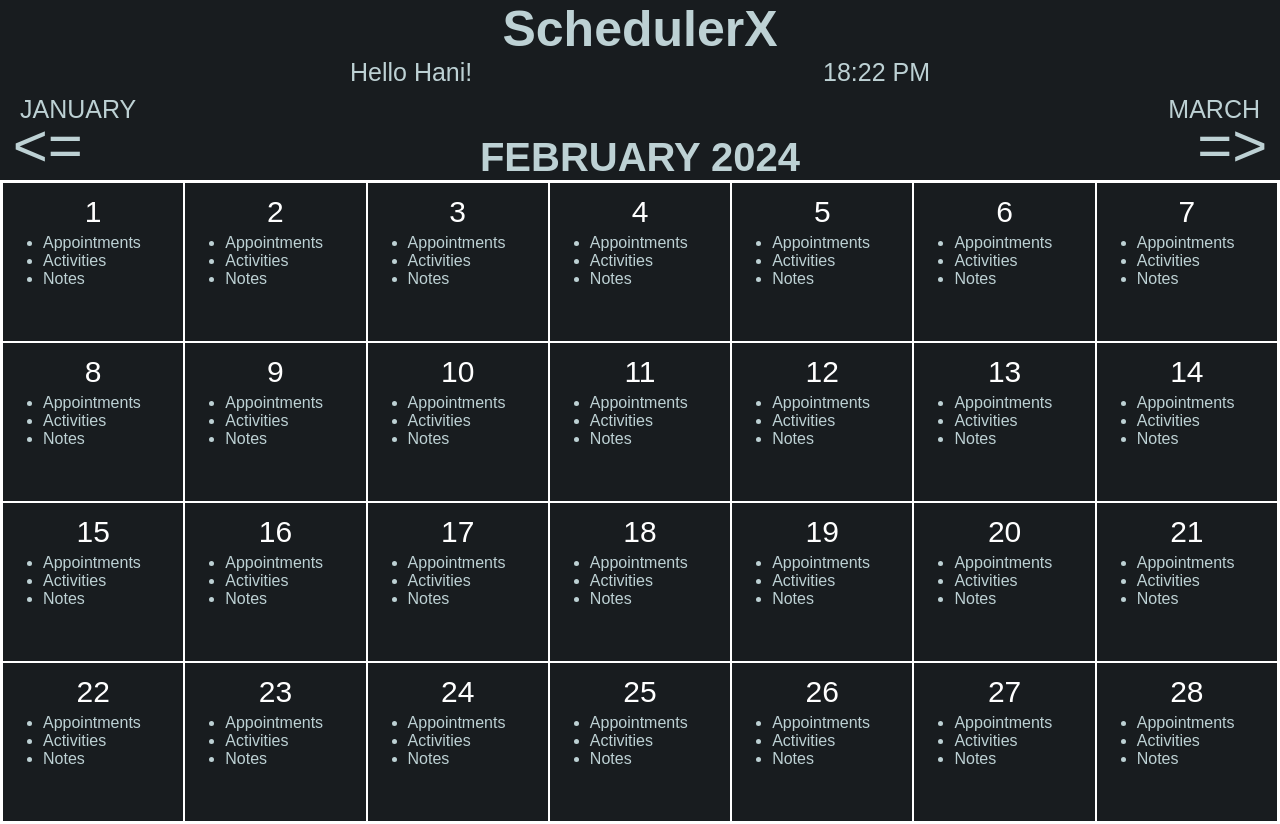
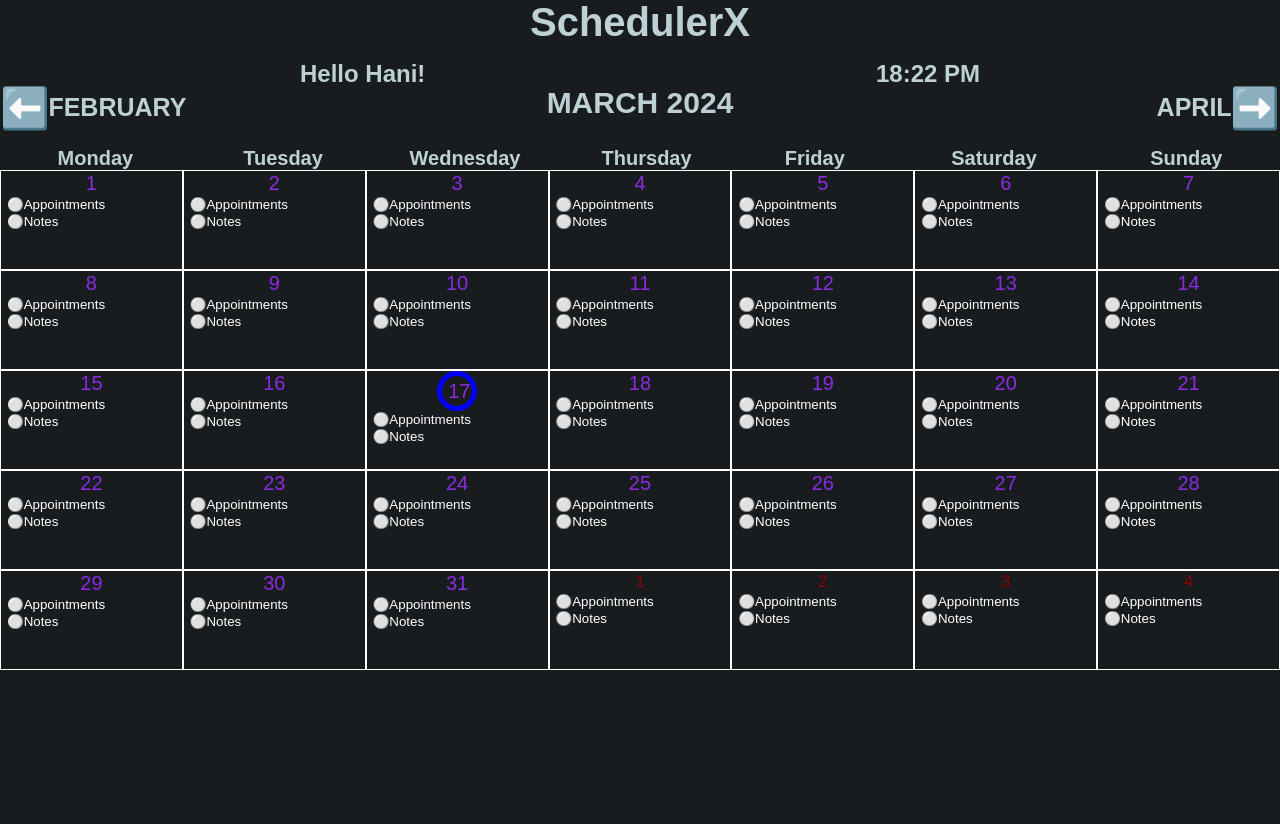
Before and after one commit to HaniOU/SchedulerX, a React (Create React App) app in the folder schedulerx_frontend/: page / in a window 1280 px wide. After the commit the page ends 800 px from the top, so only its background shows below. Built offline with nearby package versions, Linux system fonts and the light colour scheme.

Commit message:
[frontend] changed css for static website
added days and circle around current day

```diff
--- a/schedulerx_frontend/src/App.js
+++ b/schedulerx_frontend/src/App.js
@@ -1,10 +1,12 @@
 import Calendar from "./components/Calendar";
+import Head from "./components/Head";
 
 function App() {
   return (
-    <div>
+    <>
+      <Head />
       <Calendar />
-    </div>
+    </>
 
   );
 }
--- a/schedulerx_frontend/src/components/Calendar.js
+++ b/schedulerx_frontend/src/components/Calendar.js
@@ -4,10 +4,10 @@ import CalendarHead from "./CalendarHead";
 import classes from "./Calendar.module.css"
 function Calendar() {
     return (
-        <div className={classes.calendar}>
+        <>
         <CalendarHead/>
         <CalendarBody />
-        </div>
+        </>
     );
 }
 export default Calendar;
--- a/schedulerx_frontend/src/components/CalendarBody.js
+++ b/schedulerx_frontend/src/components/CalendarBody.js
@@ -1,12 +1,20 @@
 import DayElement from "./DayElement";
 import classes from "./CalendarBody.module.css"
 
-function CalendarBody(){
-    const days = Array.from({ length: 28 }, (_, i) => i + 1);
+function CalendarBody() {
+    const days = Array.from({ length: 31 }, (_, i) => i + 1);
+    for (let i = 1; i <= 4; i++) {
+        days.push(i);
+    }
 
     return (
-        <div className={classes.container}>
-            {days.map(day => <DayElement day={day} />)}
+        <div className={classes.calendarContainer}>
+            {days.map((day, i) =>
+                <DayElement
+                    day={day}
+                    currentMonth={i >= 31 ? false : true}
+                    currentDay={i === 16 && true}
+                />)}
         </div>
     );
 
--- a/schedulerx_frontend/src/components/CalendarBody.module.css
+++ b/schedulerx_frontend/src/components/CalendarBody.module.css
@@ -1,6 +1,5 @@
-.container {
+.calendarContainer {
+  height: 500px;
   display: grid;
   grid-template-columns: repeat(7,1fr);
-  border: 2px white solid;
-
 }
--- a/schedulerx_frontend/src/components/CalendarHead.js
+++ b/schedulerx_frontend/src/components/CalendarHead.js
@@ -2,25 +2,20 @@ import classes from "./CalendarHead.module.css"
 
 function CalendarHead() {
     return (
-        <>
-            <div className={classes.title}>
-                <h1>SchedulerX</h1>
-               <div className={classes.subTitle}>
-                <p className={classes.greet}>Hello Hani!</p>
-                <p className={classes.time}>18:22 PM</p>
-                </div>
-            </div>
-
-            <div className={classes.head}>
-                <h1 className={classes.month}>FEBRUARY 2024</h1>
-                <div className={classes.prevMonth}>JANUARY</div>
-                <div className={classes.nextMonth}>MARCH</div>
-                <div className={classes.leftArrow}> {`<=`} </div>
-                <div className={classes.rightArrow}> {`=>`} </div>
-
-            </div>
-
-        </>
+        <div className={classes.calendarHead}>
+            <h2 className={classes.month}>MARCH 2024</h2>
+            <h3 className={classes.prevMonth}>FEBRUARY</h3>
+            <h3 className={classes.nextMonth}>APRIL</h3>
+            <h4 className={classes.leftArrow}> <button className={classes.btn}>⬅️</button> </h4>
+            <h4 className={classes.rightArrow}><button className={classes.btn}>➡️</button> </h4>
+            <h5 className={classes.monday}>Monday</h5>
+            <h5 className={classes.tuesday}>Tuesday</h5>
+            <h5 className={classes.wednesday}>Wednesday</h5>
+            <h5 className={classes.thursday}>Thursday</h5>
+            <h5 className={classes.friday}>Friday</h5>
+            <h5 className={classes.saturday}>Saturday</h5>
+            <h5 className={classes.sunday}>Sunday</h5>
+        </div>
     );
 }
 
--- a/schedulerx_frontend/src/components/CalendarHead.module.css
+++ b/schedulerx_frontend/src/components/CalendarHead.module.css
@@ -1,78 +1,109 @@
+.calendarHead {
+    position: relative;
+    height: 70px;
+}
+
 .month {
     position: absolute;
+    bottom: 0;
     left: 50%;
     transform: translateX(-50%);
-    bottom: 0;
-    font-size: 40px;
+    font-size: 30px;
+    padding-bottom: 2%;
 }
 
+.leftArrow {
+    position: absolute;
+    bottom: 0;
+    margin: 0;
+    padding-bottom: 3%;
+}
+
+.rightArrow {
+    position: absolute;
+    bottom: 0;
+    margin: 0;
+    right: 0;
+    padding-bottom: 3%;
+}
+
+.btn {
+    font-size: 40px;
+    border: transparent;
+    background-color: transparent;
+    padding: 0;
+}
+
+.btn:hover {
+
+    cursor: pointer;
+}
 
 .prevMonth {
     position: absolute;
-    left: 0;
-    margin-left: 20px;
+    padding-left: 3%;
+    bottom: 0;
+    margin: 10px;
     font-size: 25px;
-    top: 15%
+    padding-bottom: 3%;
 }
 
 .nextMonth {
     position: absolute;
     right: 0;
-    margin-right: 20px;
     font-size: 25px;
-    top: 15%
+    bottom: 0;
+    margin: 10px;
+    padding-right: 3%;
+    padding-bottom: 3%;
 }
 
-.leftArrow {
-    position: absolute;
-    left: 1%;
-    bottom: 0;
-    font-size: 60px;
-}
-
-.rightArrow {
-    position: absolute;
-    right: 1%;
-    bottom: 0;
-    font-size: 60px;
-}
-
-.title {
-    text-align: center;
-    font-size: 25px;
-    height: 80px;
-}
-
-.head {
-    position: relative;
-    height: 100px;
-    ;
-}
-
-h1 {
-    margin-top: 0;
-    margin-bottom: 0;
-
-}
-
-p {
+h5 {
+    font-size: 20px;
     margin: 0;
 }
 
-.greet {
-    left: 0;
+.monday {
     position: absolute;
-    margin-left: 350px;
-
+    padding-left: 4.5%;
+    bottom: 0;
 }
 
-.time {
-    right: 0;
+.tuesday {
+    bottom: 0;
     position: absolute;
-    margin-right: 350px
+    padding-left: 19%;
 }
-.subTitle{
-    height: 30px;
-    position: relative;
 
+.wednesday {
+    bottom: 0;
+    position: absolute;
+    padding-left: 32%;
 }
+
+.thursday {
+    bottom: 0;
+    position: absolute;
+    padding-left: 47%;
+}
+
+.friday {
+    position: absolute;
+    bottom: 0;
+    right:0;
+    padding-right:34%;
+}
+
+.saturday {
+    bottom: 0;
+    right:0;
+    padding-right: 19%;
+    position: absolute;
+}
+
+.sunday {
+    bottom: 0;
+    right:0;
+    padding-right: 4.5%;
+    position: absolute;
+}
--- a/schedulerx_frontend/src/components/DayElement.js
+++ b/schedulerx_frontend/src/components/DayElement.js
@@ -1,15 +1,19 @@
 import classes from "./DayElement.module.css"
-function DayElement({ day }) {
+function DayElement({ day, currentMonth, currentDay }) {
     return (
         <div className={classes.day}>
-            <div className={classes.btnDiv}>
-                <button  className={classes.number}>{day}</button>
+            <div className={classes.numberBtnDiv}>
+                <button
+                    className={`${currentMonth ? classes.numberBtn : classes.notCurr} ${currentDay ? classes.currentDay : ""}`}>
+                    {day}
+                </button>
+
+
             </div>
-            <ul className={classes.list}>
-                <li>Appointments</li>
-                <li>Activities</li>
-                <li>Notes</li>
-            </ul>
+            <div className={classes.buttonContainer}>
+                <button>⚪Appointments</button>
+                <button>⚪Notes</button>
+            </div>
         </div>
     );
 }
--- a/schedulerx_frontend/src/components/DayElement.module.css
+++ b/schedulerx_frontend/src/components/DayElement.module.css
@@ -1,29 +1,39 @@
-.day {
-  border: 1px white solid;
-  height: 160px;
+.day{
+  border: white 1px solid;
+  height: 100px;
+}
+
+.notCurr{
+  font-size: 17px;
+  color:darkred
+}
+.numberBtn{
+  color: blueviolet;
+  font-size: 20px;
+}
+.numberBtnDiv{
+  text-align: center;
+}
+
+button{
+  color: white;
+  border: transparent;
+  background-color: transparent;
+}
+
+button:hover{
+  cursor: pointer;
+}
+.buttonContainer button {
+  display: block;
+}
+.currentDay{
+  width: 40px;
+    /* Breite des Buttons */
+    height: 40px;
+    /* Höhe des Buttons */
+    border-radius: 50%;
+    /* Erstellt einen Kreis, indem die Hälfte der Breite/Höhe als Radius verwendet wird */
+    border: 5px solid blue;
 
 }
-.btnDiv{
-  text-align: center;
-
-}
-.number{
-  display:inline;
-  margin-top: 10px;
-  background-color: transparent;
-  color: white;
-  border: 1px transparent solid;
-  font-size: 30px;
-}
-.number:hover{
-  cursor: pointer;
-  background-color: blue
-}
-.number:active{
-  padding: 10px;
-  background-color: blue;
-}
-.list{
-  margin-top: 3px;
-  margin-bottom: 0;
-}
--- /dev/null
+++ b/schedulerx_frontend/src/components/Head.js
@@ -0,0 +1,12 @@
+import classes from "./Head.module.css";
+function Head(){
+   return(
+      <div className={classes.headContainer}>
+           <h1>SchedulerX</h1>
+           <h2 className={classes.greet}>Hello Hani!</h2>
+           <h2 className={classes.time}>18:22 PM</h2>
+      </div>
+   );
+}
+
+export default Head;
--- /dev/null
+++ b/schedulerx_frontend/src/components/Head.module.css
@@ -0,0 +1,30 @@
+.headContainer {
+    position: relative;
+    height: 100px;
+}
+
+h1 {
+    position: absolute;
+    left: 50%;
+    top: 0;
+    transform: translateX(-50%);
+    margin: 0;
+    font-size: 40px;
+
+}
+
+.greet {
+    position: absolute;
+    left: 0;
+    margin:0;
+    padding-top: 60px;
+    padding-left: 300px;
+}
+
+.time {
+    position: absolute;
+    right: 0;
+    margin:0;
+    padding-top: 60px;
+    padding-right: 300px;
+}
```
